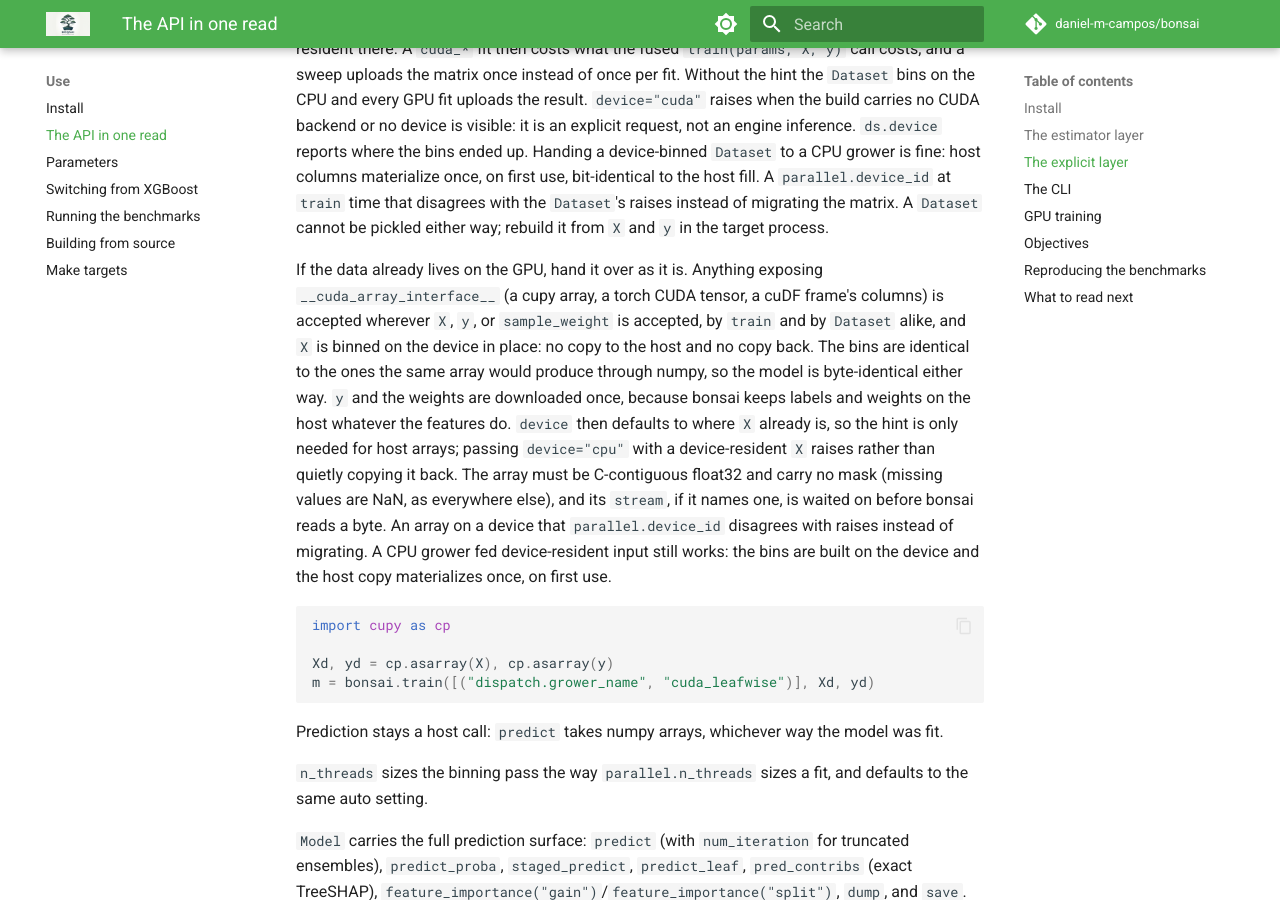
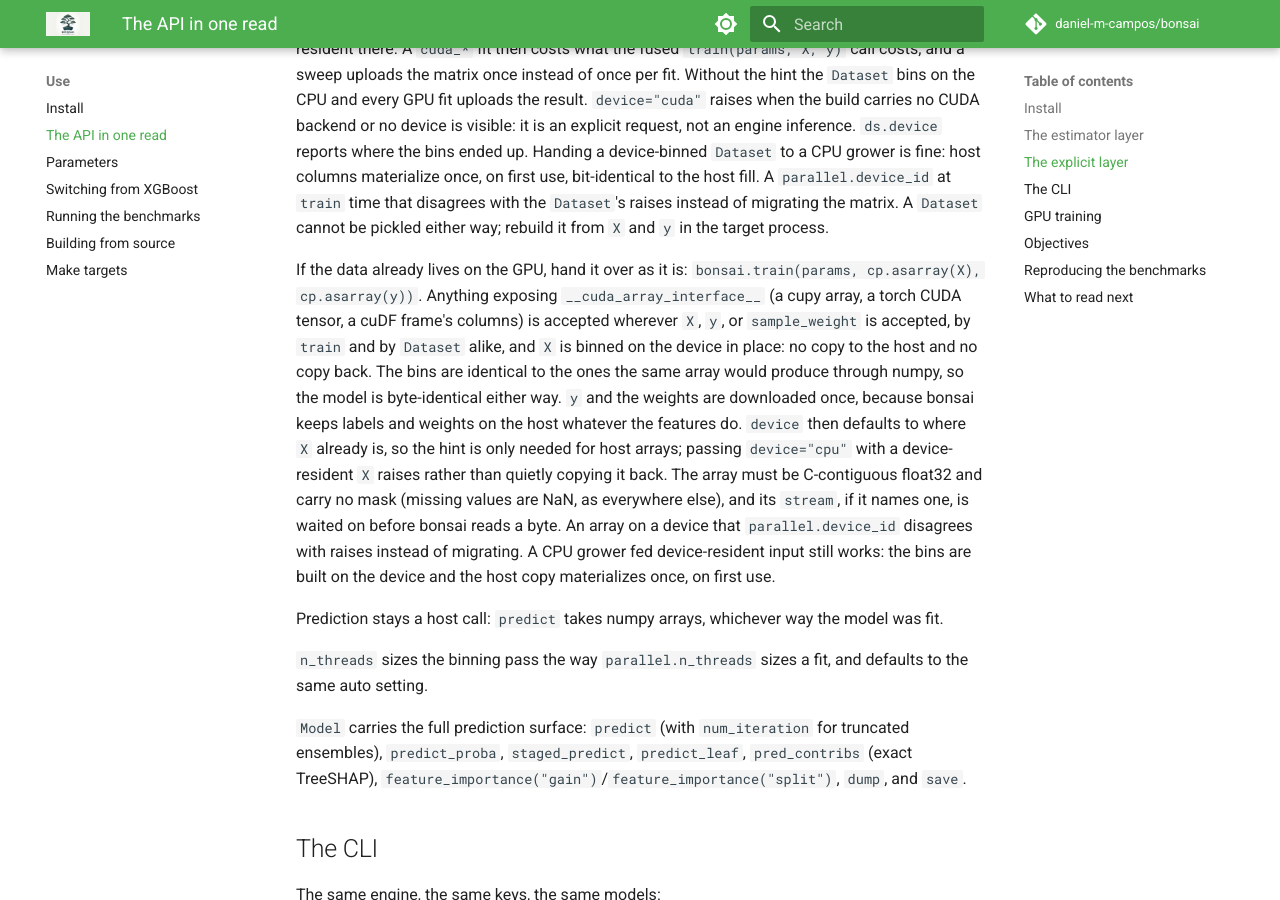
Before and after one commit to daniel-m-campos/bonsai, an MkDocs documentation site: the page built from docs/use/api-tour.md, in a window 1280 px wide and 900 px high, scrolled down 2059 px. Built offline with MkDocs 1.6.1 and Material for MkDocs 9.7.7, drawn with Linux system fonts in a browser that asks for light colours; comment, search, counter and statistics services are not loaded.

Commit message:
docs(use): keep the cupy example out of the fences
Every python fence under docs/use is executed by the doc-snippet
test, and cupy is not installed in CI, so the device-input example
reads as inline code the way the device= hint above it does.

````diff
--- a/docs/use/api-tour.md
+++ b/docs/use/api-tour.md
@@ -72,14 +72,7 @@ Bin settings are sealed into the `Dataset`; a `bin_mapper.*` override in `params
 
 The binning pass runs on the host by default. For GPU work, say so at construction: `bonsai.Dataset(X, y, device="cuda", device_id=0)` bins on the device and leaves the matrix resident there. A `cuda_*` fit then costs what the fused `train(params, X, y)` call costs, and a sweep uploads the matrix once instead of once per fit. Without the hint the `Dataset` bins on the CPU and every GPU fit uploads the result. `device="cuda"` raises when the build carries no CUDA backend or no device is visible: it is an explicit request, not an engine inference. `ds.device` reports where the bins ended up. Handing a device-binned `Dataset` to a CPU grower is fine: host columns materialize once, on first use, bit-identical to the host fill. A `parallel.device_id` at `train` time that disagrees with the `Dataset`'s raises instead of migrating the matrix. A `Dataset` cannot be pickled either way; rebuild it from `X` and `y` in the target process.
 
-If the data already lives on the GPU, hand it over as it is. Anything exposing `__cuda_array_interface__` (a cupy array, a torch CUDA tensor, a cuDF frame's columns) is accepted wherever `X`, `y`, or `sample_weight` is accepted, by `train` and by `Dataset` alike, and `X` is binned on the device in place: no copy to the host and no copy back. The bins are identical to the ones the same array would produce through numpy, so the model is byte-identical either way. `y` and the weights are downloaded once, because bonsai keeps labels and weights on the host whatever the features do. `device` then defaults to where `X` already is, so the hint is only needed for host arrays; passing `device="cpu"` with a device-resident `X` raises rather than quietly copying it back. The array must be C-contiguous float32 and carry no mask (missing values are NaN, as everywhere else), and its `stream`, if it names one, is waited on before bonsai reads a byte. An array on a device that `parallel.device_id` disagrees with raises instead of migrating. A CPU grower fed device-resident input still works: the bins are built on the device and the host copy materializes once, on first use.
-
-```python
-import cupy as cp
-
-Xd, yd = cp.asarray(X), cp.asarray(y)
-m = bonsai.train([("dispatch.grower_name", "cuda_leafwise")], Xd, yd)
-```
+If the data already lives on the GPU, hand it over as it is: `bonsai.train(params, cp.asarray(X), cp.asarray(y))`. Anything exposing `__cuda_array_interface__` (a cupy array, a torch CUDA tensor, a cuDF frame's columns) is accepted wherever `X`, `y`, or `sample_weight` is accepted, by `train` and by `Dataset` alike, and `X` is binned on the device in place: no copy to the host and no copy back. The bins are identical to the ones the same array would produce through numpy, so the model is byte-identical either way. `y` and the weights are downloaded once, because bonsai keeps labels and weights on the host whatever the features do. `device` then defaults to where `X` already is, so the hint is only needed for host arrays; passing `device="cpu"` with a device-resident `X` raises rather than quietly copying it back. The array must be C-contiguous float32 and carry no mask (missing values are NaN, as everywhere else), and its `stream`, if it names one, is waited on before bonsai reads a byte. An array on a device that `parallel.device_id` disagrees with raises instead of migrating. A CPU grower fed device-resident input still works: the bins are built on the device and the host copy materializes once, on first use.
 
 Prediction stays a host call: `predict` takes numpy arrays, whichever way the model was fit.
 
````
